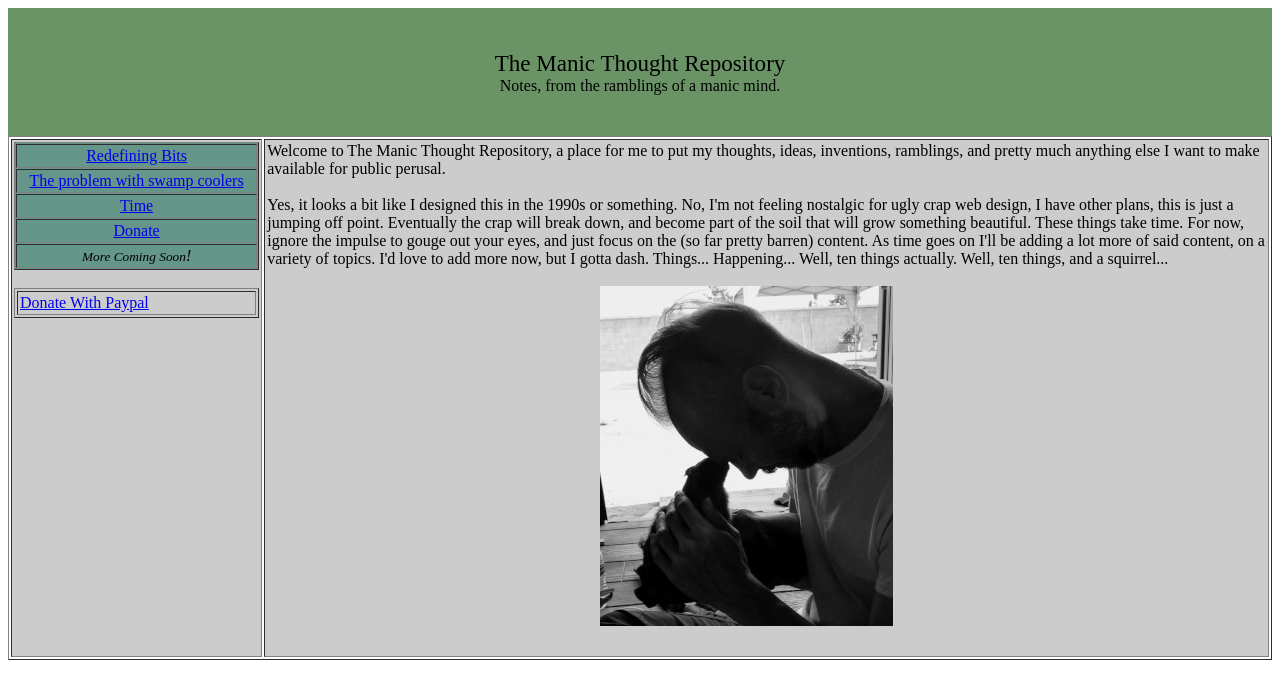
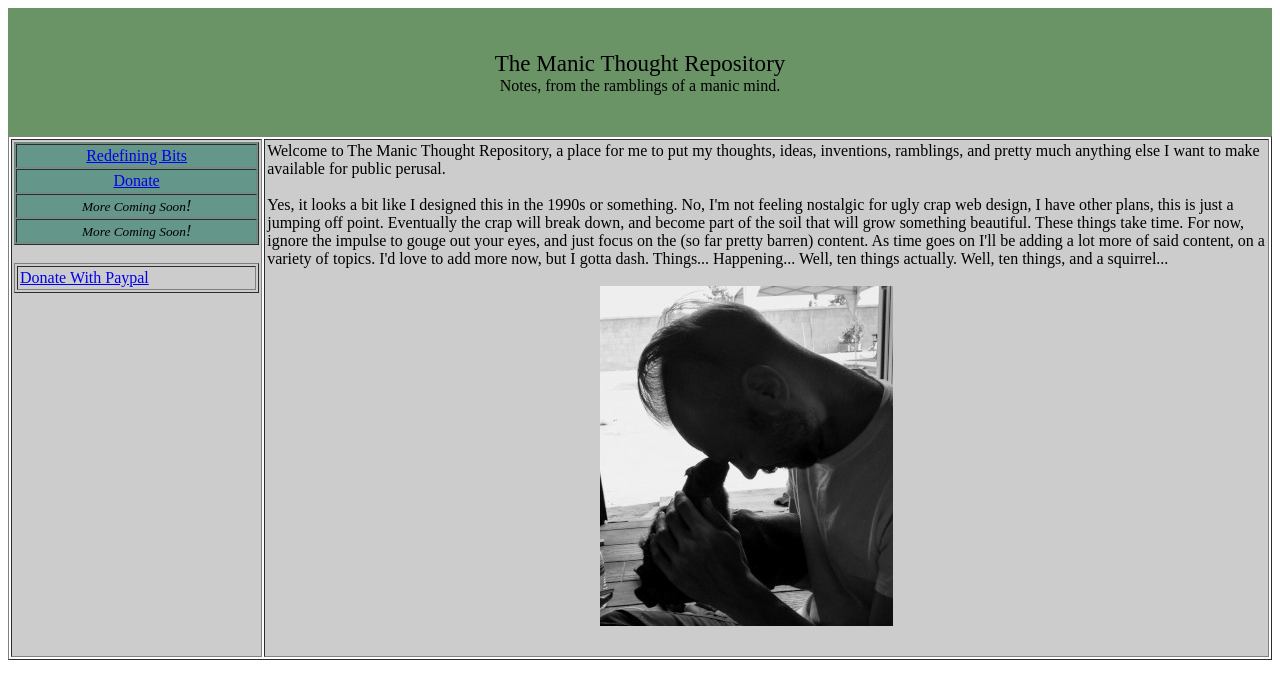
Before and after one commit to TheManicTech/TheManicTech.github.io, a plain HTML site: page index.html in a window 1280 px wide. Drawn offline with Linux system fonts and the light colour scheme.

Commit message:
Add files via upload

```diff
--- a/index.html
+++ b/index.html
@@ -1,6 +1,5 @@
 <!DOCTYPE html PUBLIC "-//W3C//DTD HTML 4.01//EN" "http://www.w3.org/TR/html4/strict.dtd">
 <html><head>
-
 
 
 
@@ -27,20 +26,14 @@ Notes, from the ramblings of a manic mind.
                   <td style="vertical-align: middle; text-align: center;"><a href="redefiningbits.html">Redefining Bits</a></td>
                 </tr>
                 <tr>
-                  <td style="vertical-align: middle; text-align: center;"><a href="pwsc.html">The problem with swamp coolers</a><a href="donate.html">
-</a></td>
+                  <td style="vertical-align: middle; text-align: center;"><a href="donate.html">Donate</a></td>
                 </tr>
                 <tr>
-                  <td style="vertical-align: middle; text-align: center;"><a href="pwsc.html"><span style="font-style: italic;"></span></a><a href="time.html">Time</a><br>
-</td>
+                  <td style="vertical-align: middle; text-align: center;"><small style="font-style: italic;">More Coming Soon</small><span style="font-style: italic;">!</span></td>
                 </tr>
                 <tr>
-                  <td style="vertical-align: middle; text-align: center;"><a href="donate.html">Donate</a><br>
-<span style="font-style: italic;"></span></td>
-                </tr><tr align="center">
-                  <td style="vertical-align: top;"><small style="font-style: italic;">More Coming Soon</small><span style="font-style: italic;">!</span></td>
+                  <td style="vertical-align: middle; text-align: center;"><small style="font-style: italic;">More Coming Soon</small><span style="font-style: italic;">!</span></td>
                 </tr>
-
               </tbody>
             </table>
             <br>
@@ -58,8 +51,8 @@ Notes, from the ramblings of a manic mind.
 to The Manic Thought Repository, a place for me to put my thoughts,
 ideas, inventions, ramblings, and pretty much anything else I want to
 make available for public perusal.<br>
-            <br>Yes,
-it looks a bit like I designed this in the 1990s or something. No,
+            <br>
+Yes, it looks a bit like I designed this in the 1990s or something. No,
 I'm not feeling nostalgic for ugly crap web design, I have other plans,
 this is just a jumping off point. Eventually the crap will break down,
 and become part of the soil that will grow something beautiful. These
```
